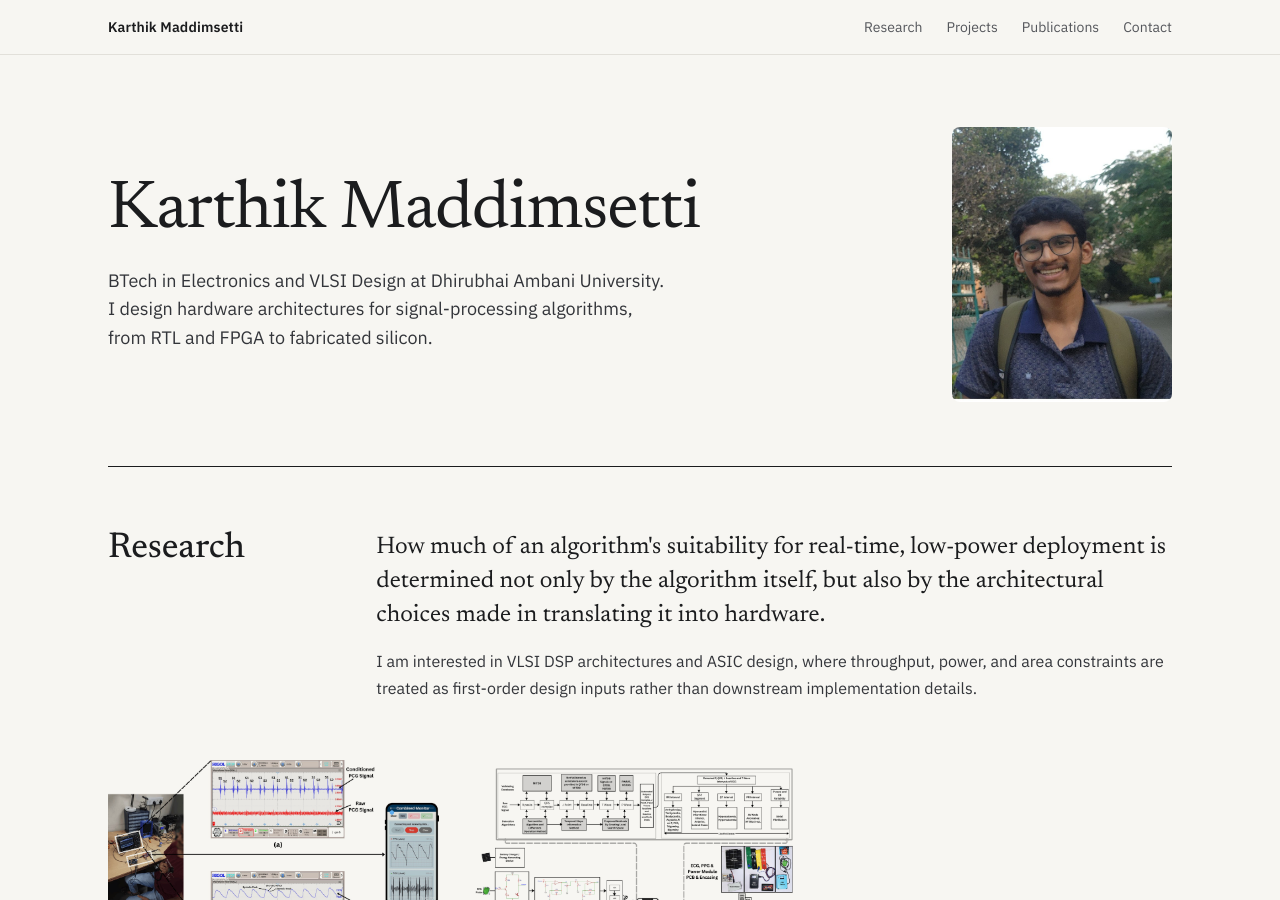
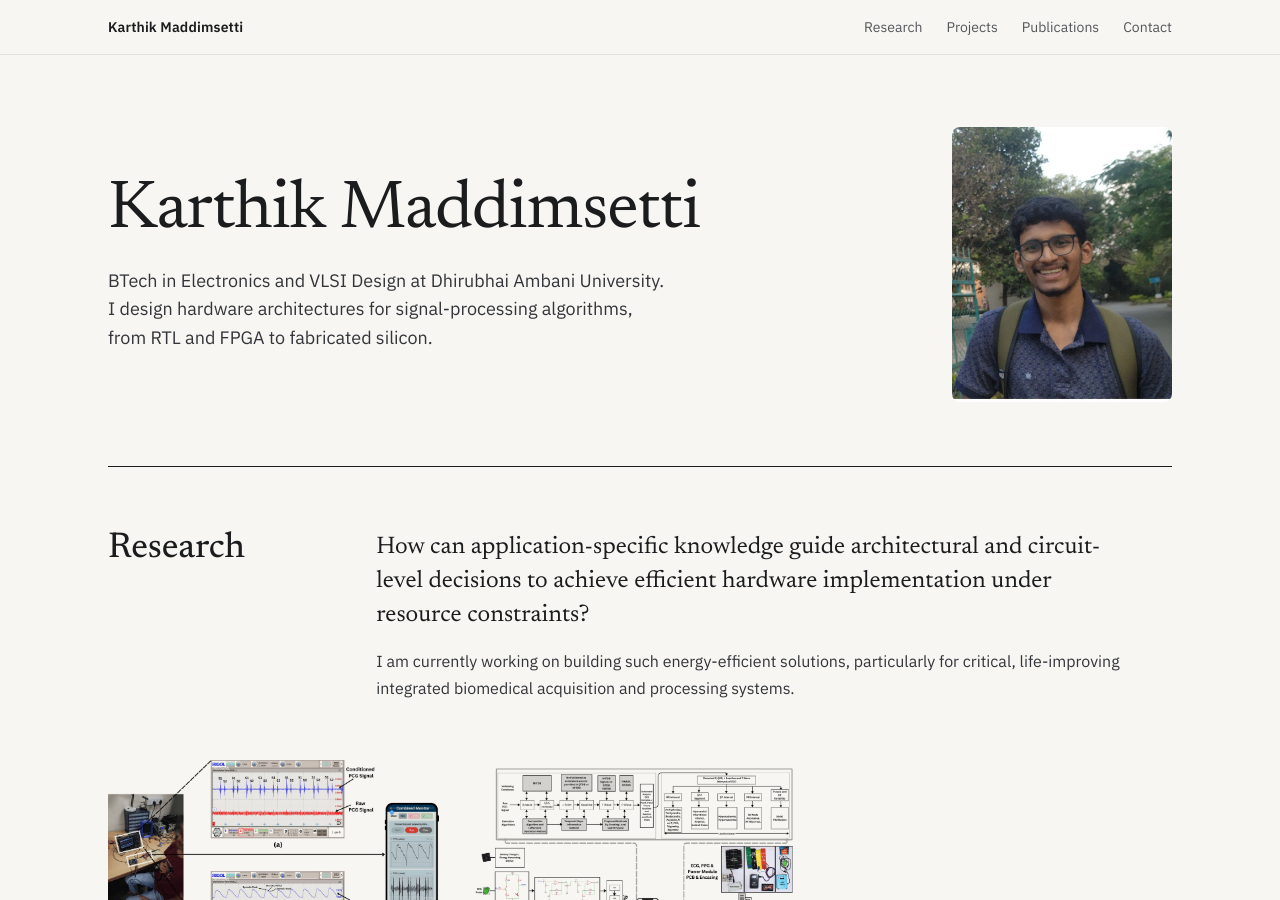
Before and after one commit to karthikm-22/karthikm-22.github.io, a Jekyll site: the page built from index.html, in a window 1280 px wide and 900 px high. Built offline with Jekyll 4.4.1, drawn with Linux system fonts in a browser that asks for light colours; some of the changed text lies outside the part shown.

Commit message:
Home page consistency: publication titles and authorship, research question, tab title, share image
Co-Authored-By: Claude Sonnet 5.5 <noreply@anthropic.com>
Claude-Session: https://claude.ai/code/session_01AKG1NoTwCQwdDbFKPKq22J

```diff
--- a/_config.yml
+++ b/_config.yml
@@ -3,8 +3,7 @@
 
 title: Karthik Maddimsetti
 description: >-
-  Karthik Maddimsetti, BTech Electronics and VLSI Design at Dhirubhai Ambani
-  University. Hardware architectures for signal-processing algorithms, from
+  BTech Electronics and VLSI Design at Dhirubhai Ambani University. Hardware architectures for signal-processing algorithms, from
   RTL and FPGA to fabricated silicon.
 lang: en
 author: Karthik Maddimsetti
@@ -19,7 +18,7 @@ baseurl: ""
 defaults:
   - scope: { path: "" }
     values:
-      image: images/ppg/p5-6.jpg
+      image: images/profile.jpg
   - scope: { path: "", type: projects }
     values:
       layout: project
--- a/_data/profile.yml
+++ b/_data/profile.yml
@@ -28,20 +28,20 @@ project_tags: ASIC · FPGA · DSP · Biomedical
 
 research:
   question: >-
-    How much of an algorithm's suitability for real-time, low-power deployment
-    is determined not only by the algorithm itself, but also by the
-    architectural choices made in translating it into hardware.
+    How can application-specific knowledge guide architectural and
+    circuit-level decisions to achieve efficient hardware implementation under
+    resource constraints?
   text: >-
-    I am interested in VLSI DSP architectures and ASIC design, where throughput,
-    power, and area constraints are treated as first-order design inputs rather
-    than downstream implementation details.
+    I am currently working on building such energy-efficient solutions,
+    particularly for critical, life-improving integrated biomedical acquisition
+    and processing systems.
 
 publications:
   - label: Accepted · CMES 2027
-    title: A framework for LVET and CO estimation using custom hardware
-    note: Lead author · IEEE Conference on Medical Engineering and Sciences 2027 (CMES 2027), IIT Guwahati
+    title: A Framework for LVET and CO Estimation on a Custom-Built Front-End Hardware
+    note: First author · IEEE Conference on Medical Engineering and Sciences 2027 (CMES 2027), IIT Guwahati
   - label: Poster · ICEdge 2025
-    title: Cuffless blood pressure estimation and cardiac disease classification
+    title: Cardiac Disease Classification and Cuff-less Blood Pressure Monitoring
     note: Co-author · International Conference on Intelligent Computing and Systems at the Edge (ICEdge 2025), IISc Bengaluru
 
 # About section at the bottom of the home page
```
